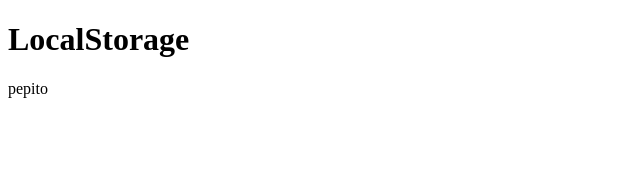
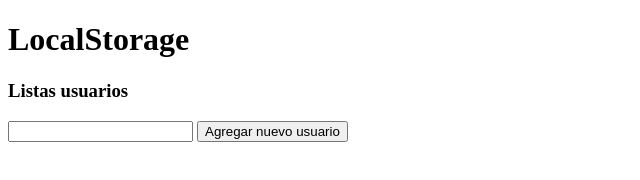
Before and after one commit to tadeo14/LocalStorage, a plain HTML site: page index.html in a window 1280 px wide. Shown: the whole page, without its empty margins (0-640 px from the left). Drawn offline with Linux system fonts and the light colour scheme.

Commit message:
creamos el formulario

```diff
--- a/index.html
+++ b/index.html
@@ -7,7 +7,13 @@
   </head>
   <body>
     <h1>LocalStorage</h1>
-    <p id="nombre"></p>
+
+    <h3>Listas usuarios</h3>
+
+    <input type="text" id="usuarioNuevo" />
+
+    <button id="handleNuevoUsuario">Agregar nuevo usuario</button>
+
     <script src="js/app.js"></script>
   </body>
 </html>
--- a/js/app.js
+++ b/js/app.js
@@ -1,7 +1,7 @@
 //traemos la etiqueta parrafo desde el html.
 const nombreUsuario = document.querySelector('#nombre');
-//creamos la variable
-const nombre = 'pepito';
+//traemos lo que hay guardado y lo convertimos en objeto js
+const nombre = JSON.parse(localStorage.getItem('usuario'));
 
 //Mostramos lo sucedido en js en la pagina
 
```
